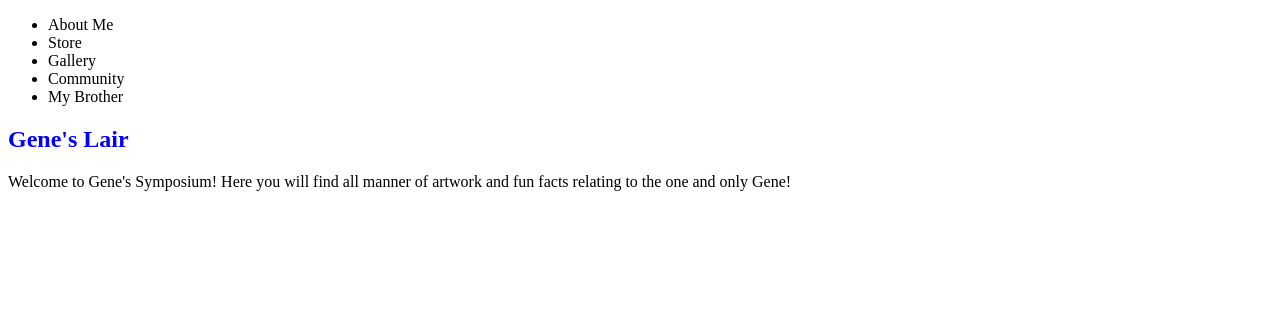
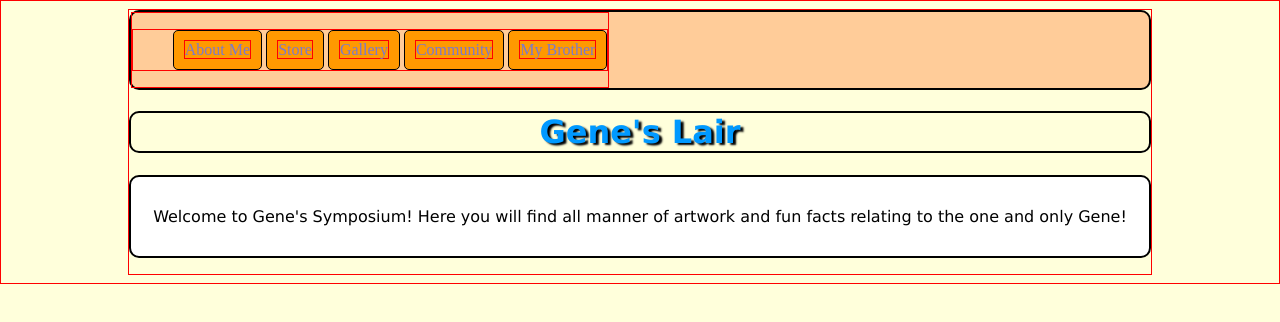
Before and after one commit to thewidd/gene-web, a plain HTML site: page index.html in a window 1280 px wide. Drawn offline with Linux system fonts and the light colour scheme.

Commit message:
Take two.

```diff
--- a/index.html
+++ b/index.html
@@ -6,15 +6,17 @@
 	</head>
 	<body>
 		<div id="navbar">
+			<div id="buttonarea">
 			<ul>
-				<li>About Me</li>
-				<li>Store</li>
-				<li>Gallery</li>
-				<li>Community</li>
-				<li>My Brother</li>
+				<li id="button"><a href="about.html">About Me</a></li>
+				<li id="button"><a href="http://ebay.com">Store</a></li>
+				<li id="button"><a href="gallery.html">Gallery</a></li>
+				<li id="button"><a href="http://www.facebook.com">Community</a></li>
+				<li id="button"><a href="zasuke.html">My Brother</a></li>
 			</ul>
+			</div>
 		</div>
-		<h2>Gene's Lair</h2>
+		<h1>Gene's Lair</h1>
 		<p>Welcome to Gene's Symposium! Here you will find all manner of artwork and fun facts relating to the one and only Gene!</p>
 
 	</body>
--- a/style.css
+++ b/style.css
@@ -1,8 +1,58 @@
-h2 {
-	color: blue
+body {
+	margin-left: auto;
+	margin-right: auto;
+	width: 80%;
+	background-color: #FFFFDB;
 }
 
-li {
-	color: white
-	background-color: black
+h1 {
+	color: #0099FF;
+	border: 2px solid black;
+	border-radius: 10px;
+	font-family: Verdana, sans-serif;
+	text-align: center;
+	text-shadow: 3px 2px 2px black;
 }
+
+#button {
+	border: 1px solid black;
+	border-radius: 5px;
+	padding: 10px 10px 10px 10px;
+	display: inline-block;
+	background-color: #FF9900;
+}
+
+li a {
+	color: #7A7ACC;
+	text-decoration: none;
+}
+
+li a:hover {
+	color: #00248F;
+}
+
+* {
+	border: 1px solid red;
+}
+
+p {
+	text-align: center;
+	padding-top: 30px;
+	padding-bottom: 30px;
+	border: 2px solid black;
+	border-radius: 10px;
+	font-family: Verdana, sans-serif;
+	background-color: white;
+}
+
+#navbar {
+	border: 2px solid black;
+	background-color: #FFCC99;
+	border-radius: 10px;
+}
+
+#buttonarea {
+	margin-left: auto;
+	margin-right: auto;
+	display: inline-block;
+}
```
